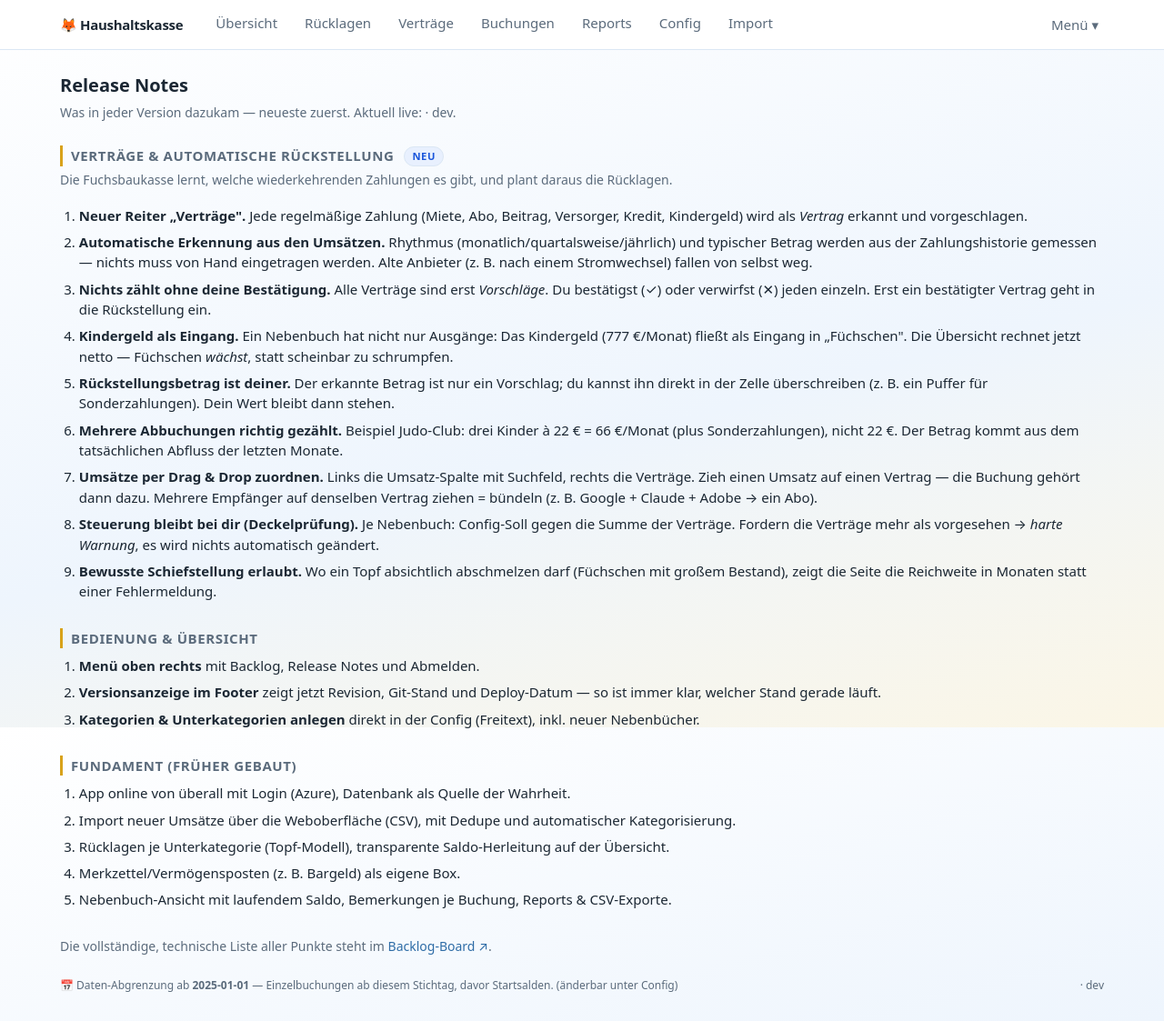
After one commit to xamjamchok-debug/Tools, a FastAPI app: template haushaltskasse/dashboard/templates/releasenotes.html in a window 1280 px wide. The commit adds this page. Shown: the whole page at 91% size. Run offline with FastAPI, Linux system fonts and the light colour scheme; the template is opened without the code that fills it, so the values that code supplies are empty; some libraries are stand-ins or nearby versions.

Commit message:
Menue + Release Notes + Kategorie-Anlegen + Handy-Fix (Drag&Drop/weisse Flaechen) + hellere Weiss-Blau-Gelb-Optik
Joergs Wuensche vom 2026-07-17, alle in einem Rutsch:

MENUE: Nav-Dropdown "Menue" mit Backlog / Release Notes / Abmelden.
RELEASE NOTES: neue Seite /releasenotes, detailliert und laienverstaendlich
  (Vertraege, Kindergeld, Drag&Drop, Deckelpruefung, Fundament).
KATEGORIEN: neues Nebenbuch per Freitext anlegen (POST /api/kategorie) auf der
  Config-Seite; Unterkategorien-Anlegen gab es schon. Unterkategorie
  "Essensgeld" unter Fuechschen angelegt.

HANDY-BUG behoben (Joerg sah weisse Flaechen, konnte nichts bedienen):
- Ursache 1: falsche CSS-Variablen (--box/--rand/--fg/--hover mit weissen
  Fallbacks) -> im Dark-Mode weisse Bloecke. Jetzt echte Theme-Vars
  (--card/--border/--text/--accent-soft).
- Ursache 2: HTML5-Drag laeuft nicht auf Touch. -> TIPP-ZUORDNUNG ergaenzt:
  Umsatz antippen (Banner erscheint, Vertraege werden Ziel), Vertrag antippen
  = zugeordnet. Ziehen bleibt zusaetzlich am PC.

OPTIK: Hintergrund heller, Weiss-Blau-Gelb-Verlauf (weiss -> hellblau ->
  blassgold). Dark-Mode-Override entfernt -> die helle Papier-Optik gilt jetzt
  IMMER, auch auf Handys im Dark-Mode (Joerg-Wunsch).

DESIGNPRINZIPIEN (Joerg, unverhandelbar -> Designpapier + #80):
1. Ruecklagensaldo bleibt wie er ist -- nur manuell ODER monatlicher
   Rueckstellungslauf aendern ihn, sonst NICHTS.
2. Nicht verteiltes Budget liegt auf "Allgemein" je Nebenbuch (Puffer fuer
   unregelmaessige Zahlungen, kein Fehler).
3. Alle Buchungen eines Nebenbuchs bilden zusammen die Ruecklage. Stimmt es
   nicht -> Wahrnehmung/Anzeige, die Joerg behandelt (Ueberbuchung akzeptieren
   ODER Ruecklage erhoehen), nie still ausgleichen.

Backlog v3.18 (#78 Vertraege-Reiter deployed, #79 Menue/Notes/Kategorien,
#80 Grundprinzipien). Tests 18 gruen.

Co-Authored-By: Claude Opus 4.8 <noreply@anthropic.com>

```diff
--- a/haushaltskasse/dashboard/templates/base.html
+++ b/haushaltskasse/dashboard/templates/base.html
@@ -5,22 +5,17 @@
 <meta name="viewport" content="width=device-width, initial-scale=1">
 <title>Haushaltskasse{% block titel %}{% endblock %}</title>
 <style>
-  /* Weiß-blaue Papier-Optik wie das Backlog-Board; Gold als feine Hervorhebungs-Linie. */
+  /* Helle Weiß-Blau-Gelb-Papier-Optik — bewusst IMMER hell (auch bei Handy-Dark-Mode),
+     damit die Ansicht überall gleich und freundlich wirkt (Jörg-Wunsch 2026-07-17). */
   :root{
-    --bg-top:#ffffff; --bg-bottom:#dceafb;
-    --card:#ffffff; --card-2:#eaf3fc; --text:#1b2733; --muted:#5b6b7c; --border:#d3e2f1;
-    --accent:#2e6ca6; --accent-soft:#e7f0fa; --hi:#d8a21a; --hi-soft:#f6ecc9;
-    --pos:#1e7a69; --neg:#ae3b29; --head:#eaf3fc;
-  }
-  @media (prefers-color-scheme:dark){
-    :root{ --bg-top:#0b121a; --bg-bottom:#081018;
-      --card:#10171f; --card-2:#16202b; --text:#e4ebf3; --muted:#93a2b4; --border:#26313f;
-      --accent:#6fa8da; --accent-soft:#16283c; --hi:#e6b84a; --hi-soft:#2a2413;
-      --pos:#48b79c; --neg:#e0705e; --head:#16202b; }
+    --bg-top:#ffffff; --bg-mid:#eef5fd; --bg-bottom:#fbf6e6;
+    --card:#ffffff; --card-2:#f2f7fd; --text:#1b2733; --muted:#5b6b7c; --border:#dbe7f4;
+    --accent:#2e6ca6; --accent-soft:#eaf2fb; --hi:#d8a21a; --hi-soft:#fbf3d6;
+    --pos:#1e7a69; --neg:#ae3b29; --head:#f2f7fd;
   }
   *{box-sizing:border-box}
   body{margin:0;min-height:100vh;color:var(--text);
-    background:linear-gradient(180deg,var(--bg-top),var(--bg-bottom)) fixed;
+    background:linear-gradient(165deg,var(--bg-top) 0%,var(--bg-mid) 58%,var(--bg-bottom) 100%) fixed;
     font:15px/1.5 system-ui,-apple-system,Segoe UI,Roboto,sans-serif;-webkit-font-smoothing:antialiased}
   a{color:var(--accent);text-decoration:none}
   header{background:var(--card);border-bottom:1px solid var(--border);position:sticky;top:0;z-index:10}
@@ -62,6 +57,15 @@
   .flash{position:fixed;bottom:18px;left:50%;transform:translateX(-50%);background:var(--pos);
     color:#022c14;padding:8px 16px;border-radius:8px;font-weight:600;opacity:0;transition:opacity .2s;pointer-events:none}
   .flash.show{opacity:1}
+  .menu{position:relative}
+  .menu>summary{cursor:pointer;list-style:none;color:var(--muted);padding:14px 6px}
+  .menu>summary::-webkit-details-marker{display:none}
+  .menu>summary:hover,.menu[open]>summary{color:var(--text)}
+  .menu-inhalt{position:absolute;right:0;top:100%;background:var(--card);
+    border:1px solid var(--border);border-radius:8px;box-shadow:0 6px 20px rgba(0,0,0,.25);
+    min-width:170px;padding:5px;z-index:30;display:flex;flex-direction:column}
+  .menu-inhalt a{padding:8px 12px;border-radius:6px;border:none;color:var(--text)}
+  .menu-inhalt a:hover{background:var(--accent-soft)}
 </style>
 </head>
 <body>
@@ -74,9 +78,14 @@
   <a href="/reports"    class="{{ 'active' if tab=='reports' else '' }}">Reports</a>
   <a href="/config"     class="{{ 'active' if tab=='config' else '' }}">Config</a>
   <a href="/import"     class="{{ 'active' if tab=='import' else '' }}">Import</a>
-  <a href="/backlog"    target="_blank" title="Roadmap-Board (neuer Tab)">Backlog ↗</a>
-  <a href="#" style="margin-left:auto;color:var(--muted)"
-     onclick="fetch('/logout',{method:'POST'}).then(()=>location='/login');return false">Abmelden</a>
+  <details class="menu" style="margin-left:auto">
+    <summary>Menü ▾</summary>
+    <div class="menu-inhalt">
+      <a href="/backlog" target="_blank">Backlog ↗</a>
+      <a href="/releasenotes" class="{{ 'active' if tab=='releasenotes' else '' }}">Release Notes</a>
+      <a href="#" onclick="fetch('/logout',{method:'POST'}).then(()=>location='/login');return false">Abmelden</a>
+    </div>
+  </details>
 </nav></header>
 <main>{% block content %}{% endblock %}</main>
 <footer style="max-width:1180px;margin:8px auto 30px;padding:0 16px;color:var(--muted);font-size:12px">
--- /dev/null
+++ b/haushaltskasse/dashboard/templates/releasenotes.html
@@ -0,0 +1,75 @@
+{% extends "base.html" %}
+{% block titel %} · Release Notes{% endblock %}
+{% block content %}
+<h1>Release Notes</h1>
+<p class="sub">Was in jeder Version dazukam — neueste zuerst.
+  {% set v = app_version() %}
+  Aktuell live: <b>{% if v.revision %}{{ v.revision.split('--')[-1] }}{% endif %}</b>
+  · {{ v.version }}{% if v.build %} · Deploy {{ v.build }}{% endif %}.</p>
+
+<section class="rn">
+  <h2>Verträge & automatische Rückstellung <span class="tag neu">neu</span></h2>
+  <p class="sub">Die Fuchsbaukasse lernt, welche wiederkehrenden Zahlungen es gibt, und plant daraus die Rücklagen.</p>
+  <ol>
+    <li><b>Neuer Reiter „Verträge".</b> Jede regelmäßige Zahlung (Miete, Abo, Beitrag, Versorger,
+        Kredit, Kindergeld) wird als <em>Vertrag</em> erkannt und vorgeschlagen.</li>
+    <li><b>Automatische Erkennung aus den Umsätzen.</b> Rhythmus (monatlich/quartalsweise/jährlich)
+        und typischer Betrag werden aus der Zahlungshistorie gemessen — nichts muss von Hand
+        eingetragen werden. Alte Anbieter (z. B. nach einem Stromwechsel) fallen von selbst weg.</li>
+    <li><b>Nichts zählt ohne deine Bestätigung.</b> Alle Verträge sind erst <em>Vorschläge</em>.
+        Du bestätigst (✓) oder verwirfst (✕) jeden einzeln. Erst ein bestätigter Vertrag geht in
+        die Rückstellung ein.</li>
+    <li><b>Kindergeld als Eingang.</b> Ein Nebenbuch hat nicht nur Ausgänge: Das Kindergeld
+        (777 €/Monat) fließt als Eingang in „Füchschen". Die Übersicht rechnet jetzt netto —
+        Füchschen <em>wächst</em>, statt scheinbar zu schrumpfen.</li>
+    <li><b>Rückstellungsbetrag ist deiner.</b> Der erkannte Betrag ist nur ein Vorschlag; du kannst
+        ihn direkt in der Zelle überschreiben (z. B. ein Puffer für Sonderzahlungen). Dein Wert
+        bleibt dann stehen.</li>
+    <li><b>Mehrere Abbuchungen richtig gezählt.</b> Beispiel Judo-Club: drei Kinder à 22 € =
+        66 €/Monat (plus Sonderzahlungen), nicht 22 €. Der Betrag kommt aus dem tatsächlichen
+        Abfluss der letzten Monate.</li>
+    <li><b>Umsätze per Drag & Drop zuordnen.</b> Links die Umsatz-Spalte mit Suchfeld, rechts die
+        Verträge. Zieh einen Umsatz auf einen Vertrag — die Buchung gehört dann dazu. Mehrere
+        Empfänger auf denselben Vertrag ziehen = bündeln (z. B. Google + Claude + Adobe → ein Abo).</li>
+    <li><b>Steuerung bleibt bei dir (Deckelprüfung).</b> Je Nebenbuch: Config-Soll gegen die Summe
+        der Verträge. Fordern die Verträge mehr als vorgesehen → <em>harte Warnung</em>, es wird
+        nichts automatisch geändert.</li>
+    <li><b>Bewusste Schiefstellung erlaubt.</b> Wo ein Topf absichtlich abschmelzen darf (Füchschen
+        mit großem Bestand), zeigt die Seite die Reichweite in Monaten statt einer Fehlermeldung.</li>
+  </ol>
+</section>
+
+<section class="rn">
+  <h2>Bedienung & Übersicht</h2>
+  <ol>
+    <li><b>Menü oben rechts</b> mit Backlog, Release Notes und Abmelden.</li>
+    <li><b>Versionsanzeige im Footer</b> zeigt jetzt Revision, Git-Stand und Deploy-Datum —
+        so ist immer klar, welcher Stand gerade läuft.</li>
+    <li><b>Kategorien & Unterkategorien anlegen</b> direkt in der Config (Freitext), inkl.
+        neuer Nebenbücher.</li>
+  </ol>
+</section>
+
+<section class="rn">
+  <h2>Fundament (früher gebaut)</h2>
+  <ol>
+    <li>App online von überall mit Login (Azure), Datenbank als Quelle der Wahrheit.</li>
+    <li>Import neuer Umsätze über die Weboberfläche (CSV), mit Dedupe und automatischer Kategorisierung.</li>
+    <li>Rücklagen je Unterkategorie (Topf-Modell), transparente Saldo-Herleitung auf der Übersicht.</li>
+    <li>Merkzettel/Vermögensposten (z. B. Bargeld) als eigene Box.</li>
+    <li>Nebenbuch-Ansicht mit laufendem Saldo, Bemerkungen je Buchung, Reports & CSV-Exporte.</li>
+  </ol>
+</section>
+
+<p class="sub">Die vollständige, technische Liste aller Punkte steht im
+  <a href="/backlog" target="_blank">Backlog-Board ↗</a>.</p>
+
+<style>
+  .rn{margin:0 0 1.8rem}
+  .rn h2{margin-bottom:.2rem}
+  .rn ol{margin:.5rem 0 0;padding-left:1.3rem}
+  .rn li{margin:.42rem 0;line-height:1.5}
+  .tag.neu{font-size:.7rem;vertical-align:middle;background:#e8f0fe;color:#1a56db;
+           padding:.1rem .5rem;border-radius:999px;margin-left:.4rem}
+</style>
+{% endblock %}
```
Also changed, not shown: haushaltskasse/dashboard/routes/api_stammdaten.py (+23 -0 lines), haushaltskasse/dashboard/routes/views.py (+7 -0 lines), haushaltskasse/dashboard/templates/config.html (+19 -0 lines), haushaltskasse/dashboard/templates/vertraege.html (+73 -34 lines), haushaltskasse/docs/BACKLOG.md (+4 -1 lines), haushaltskasse/docs/backlog-board.html (+3 -0 lines), haushaltskasse/docs/vertraege-und-rueckstellung-design.md (+21 -0 lines), haushaltskasse/tests/test_smoke.py (+1 -1 lines).
